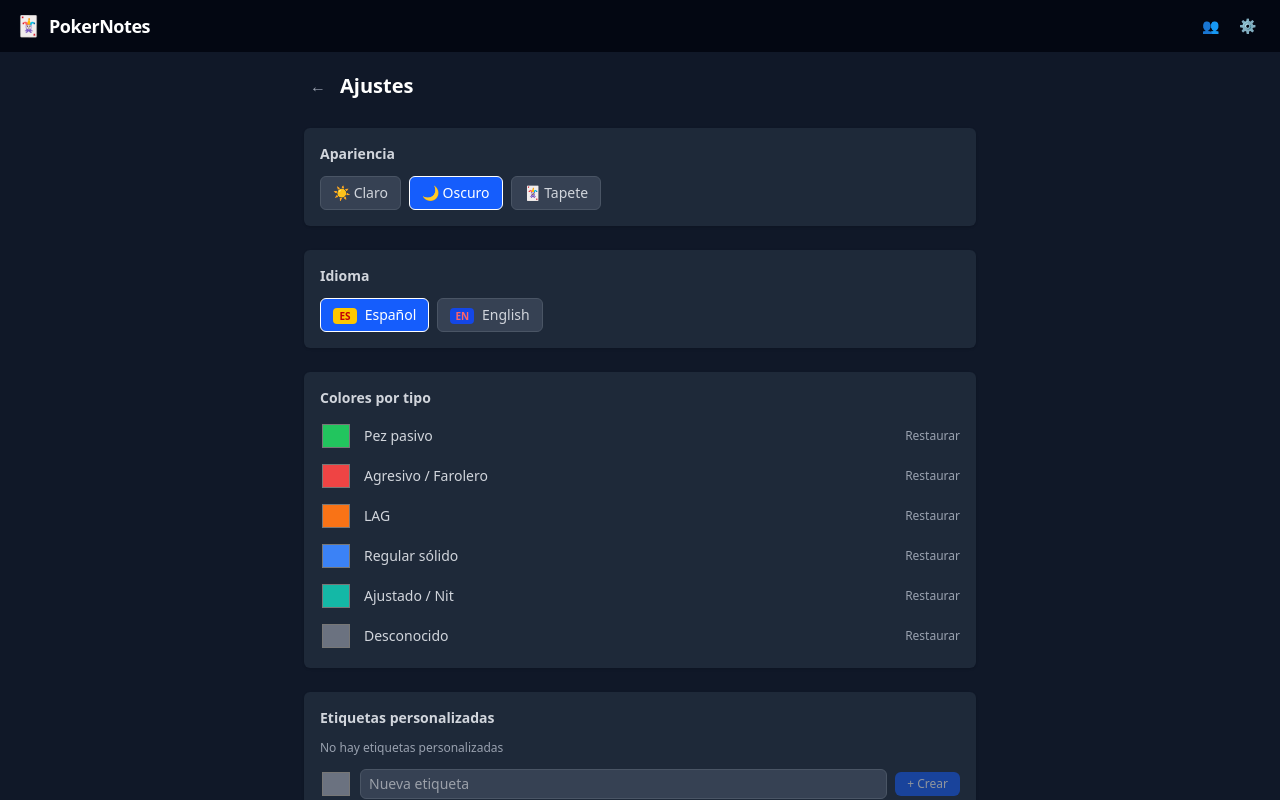
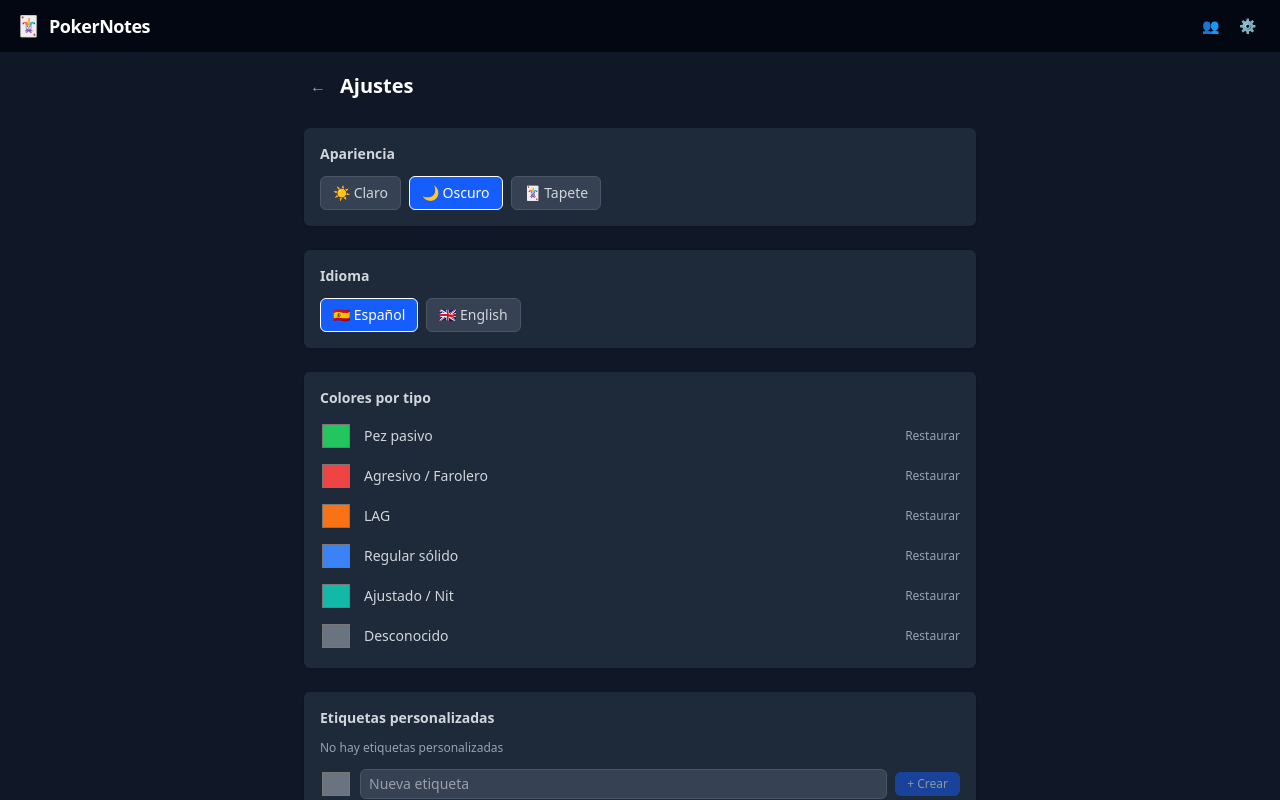
Before and after one commit to abastidadev/poker-notes, an Angular app: page / in a window 1280 px wide. Both pictures are taken after a click on the button "⚙️". Built offline with nearby package versions, Linux system fonts and the light colour scheme.

Commit message:
add language

```diff
--- a/src/app/features/settings/settings.component.html
+++ b/src/app/features/settings/settings.component.html
@@ -64,7 +64,7 @@
           [class.dark:border-gray-600]="settings().language !== 'es'"
           (click)="onLanguageChange('es')"
         >
-          <span class="inline-flex items-center justify-center w-6 h-4 text-[10px] font-bold rounded bg-yellow-400 text-red-700 mr-1">ES</span> Español
+          🇪🇸 Español
         </button>
         <button
           class="px-3 py-1.5 text-sm rounded-md border transition-colors"
@@ -79,7 +79,7 @@
           [class.dark:border-gray-600]="settings().language !== 'en'"
           (click)="onLanguageChange('en')"
         >
-          <span class="inline-flex items-center justify-center w-6 h-4 text-[10px] font-bold rounded bg-blue-700 text-red-400 mr-1">EN</span> English
+          🇬🇧 English
         </button>
       </div>
     </section>
```
